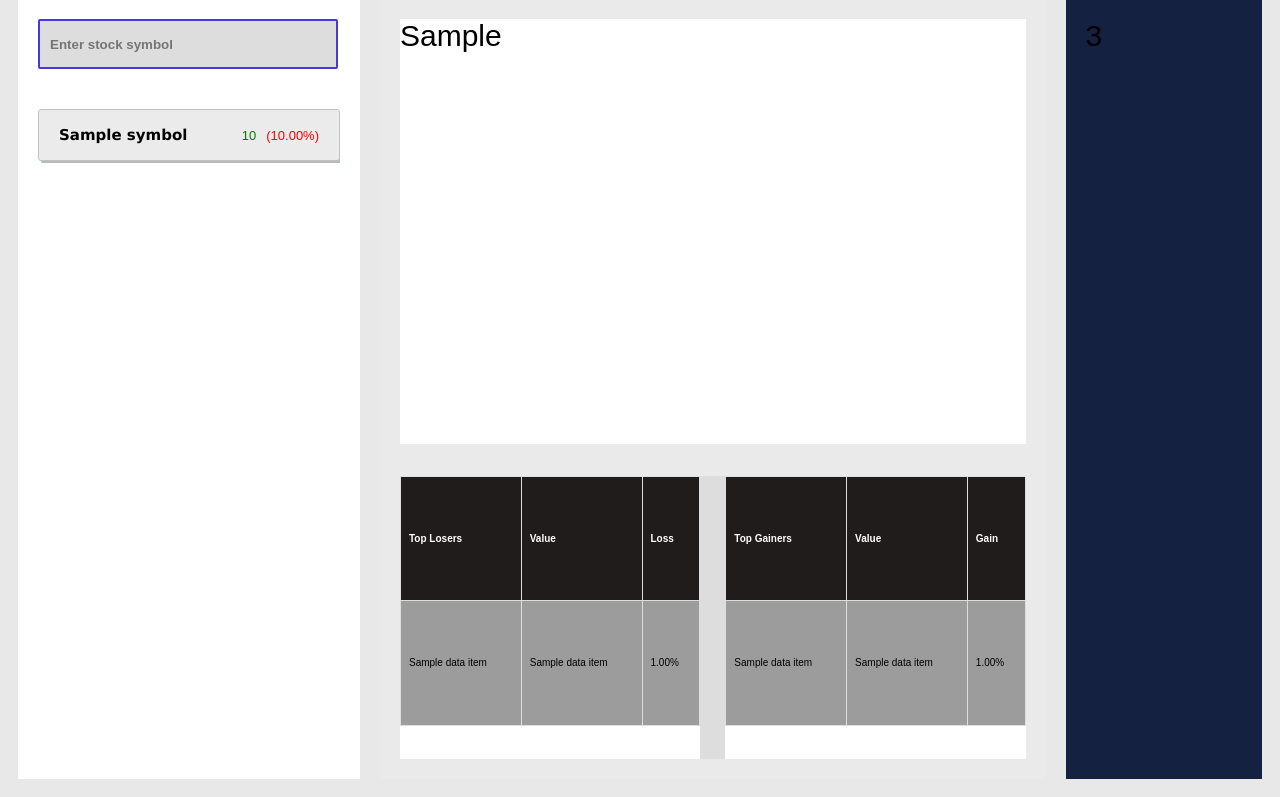
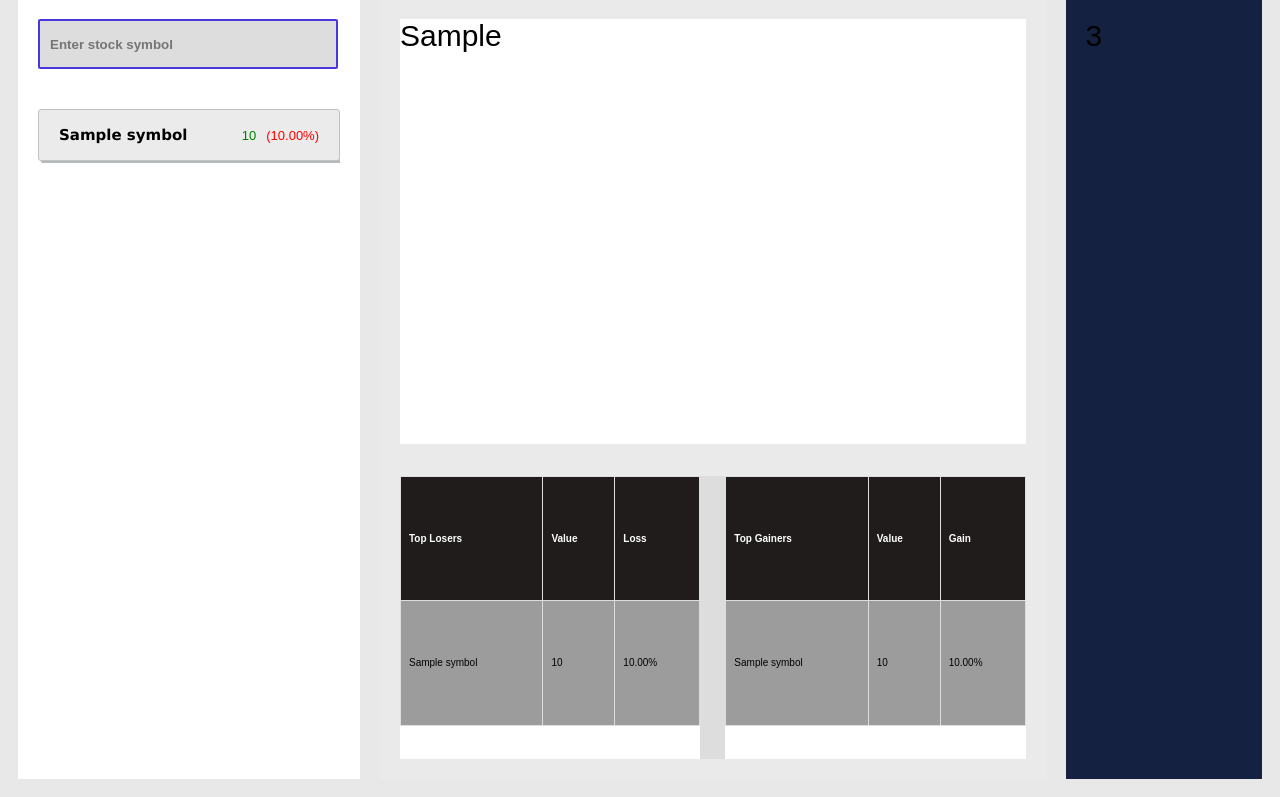
Before and after one commit to AnshAgrawal04/AA-for-the-W, a Flask app: template templates/dashboard.html in a window 1280 px wide. Shown: the part 65-862 px from the top of the page. Run offline with Flask 3, Linux system fonts and the light colour scheme; the template is opened without the code that fills it: most values are stand-ins (such as "Sample title", 1, 10 or a date in 2020); some libraries are stand-ins or nearby versions.

Commit message:
cleaned up code

```diff
--- a/app.py
+++ b/app.py
@@ -68,30 +68,27 @@ def dashboard():
     if 'user_id' in session:
         stock_symbols = ['DRREDDY','EICHERMOT','GRASIM','HCLTECH','ADANIENT','ADANIPORTS','APOLLOHOSP','ASIANPAINT','AXISBANK']  # Add all your 50 stock symbols here
         stockdata={}
-        # stock_symbols=gsd.nifty_50
+
+        # stock_symbols=gsd.get_nifty50()
         ascending_data = []
-
         for symbol in stock_symbols:
             stockdata[symbol]=gsd.get_live_symbol_data(symbol)
-            ascending_data.append([stockdata[symbol]['pChange'],stockdata[symbol]['lastPrice'],symbol])
+            ascending_data.append({'symbol':symbol,'pchange':stockdata[symbol]['pChange'],'price':stockdata[symbol]['lastPrice']})
+        ascending_data = sorted(ascending_data, key=lambda x: x['pchange'])
+        descending_data = ascending_data[::-1]
 
-        ascending_data.sort()
-        plot_div=gsd.plot_index()
-        descending_data = ascending_data[::-1]
+        plot_div=gsd.plot_index(width=900,height=400)
+
         return render_template('dashboard.html', username=session['username'],stocks_data=stockdata, dsc=descending_data[:5], asc=ascending_data[:5],plot_div=plot_div)
 
     else:
         return redirect(url_for('index'))
 
-# @app.route('/stock_data/<symbol>')
-# def stock_data(symbol):
-#     return jsonify(get_stock_data(symbol))
-
 @app.route('/<symbol>')
 def stock(symbol):
     livedata=gsd.get_live_symbol_data(symbol)
     stockdata=gsd.get_symbol_data(symbol,1).iloc[0]
-    plot_div = gsd.plot_symbol(symbol, 'Closing Price')
+    plot_div = gsd.plot_symbol(symbol, 'Closing Price',400,900)
     return render_template('stockdata.html', symbol=symbol, livedata=livedata, historicaldata=stockdata, plot_div=plot_div)
     if "user_id" in session:
         return redirect(url_for("graph"))
@@ -114,7 +111,7 @@ def plot_compare():
         symbol_name_3 = request.form.get("stock3")
         parameter = request.form.get("stock_parameter")
         plot_div = gsd.plot_and_compare_symbols(
-            symbol_name_1, symbol_name_2, symbol_name_3, parameter
+            symbol_name_1, symbol_name_2, symbol_name_3, parameter,400,900
         )
         if plot_div is None:
             return render_template(
--- a/templates/dashboard.html
+++ b/templates/dashboard.html
@@ -72,7 +72,7 @@
 
         .container-1 {
             width: 25%;
-            background-color:#ffffff;
+            background-color: #ffffff;
         }
 
         .container-2 {
@@ -126,17 +126,18 @@
             font-size: 10px;
         }
 
-        td{
+        td {
             border: 1px solid #dddddd;
             text-align: left;
             padding: 8px;
 
         }
+
         th {
             border: 1px solid #dddddd;
             text-align: left;
             padding: 8px;
-            background-color:#211c1c;
+            background-color: #211c1c;
             color: white;
         }
 
@@ -214,9 +215,9 @@
                         </tr>
                         {% for data_item in asc %}
                         <tr>
-                            <td>{{data_item[2]}}</td>
-                            <td>{{data_item[1]}}</td>
-                            <td>{{ '%.2f'%data_item[0] }}%</td>
+                            <td>{{data_item['symbol']}}</td>
+                            <td>{{data_item['price']}}</td>
+                            <td>{{ '%.2f'%data_item['pchange'] }}%</td>
                         </tr>
                         {% endfor %}
 
@@ -231,9 +232,9 @@
                         </tr>
                         {% for data_item in dsc %}
                         <tr>
-                            <td>{{data_item[2]}}</td>
-                            <td>{{data_item[1]}}</td>
-                            <td>{{ '%.2f'%data_item[0] }}%</td>
+                            <td>{{data_item['symbol']}}</td>
+                            <td>{{data_item['price']}}</td>
+                            <td>{{ '%.2f'%data_item['pchange'] }}%</td>
                         </tr>
                         {% endfor %}
                     </table>
```
